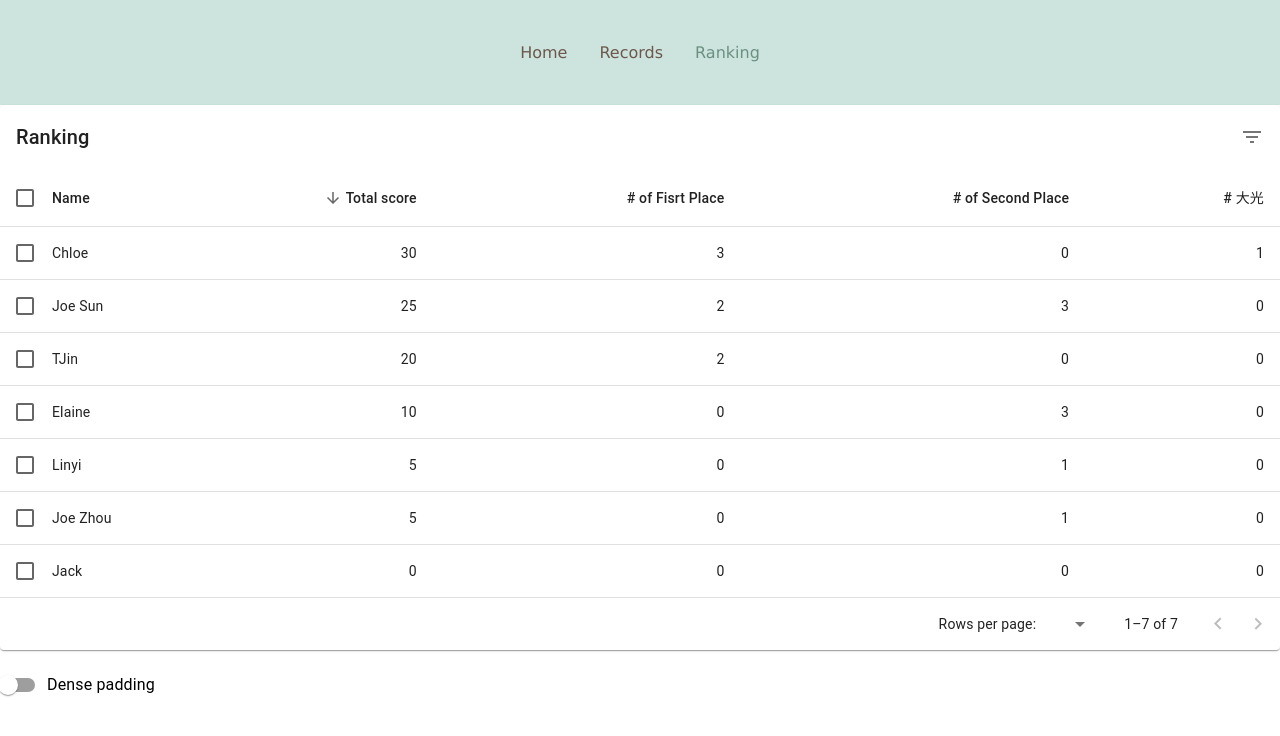
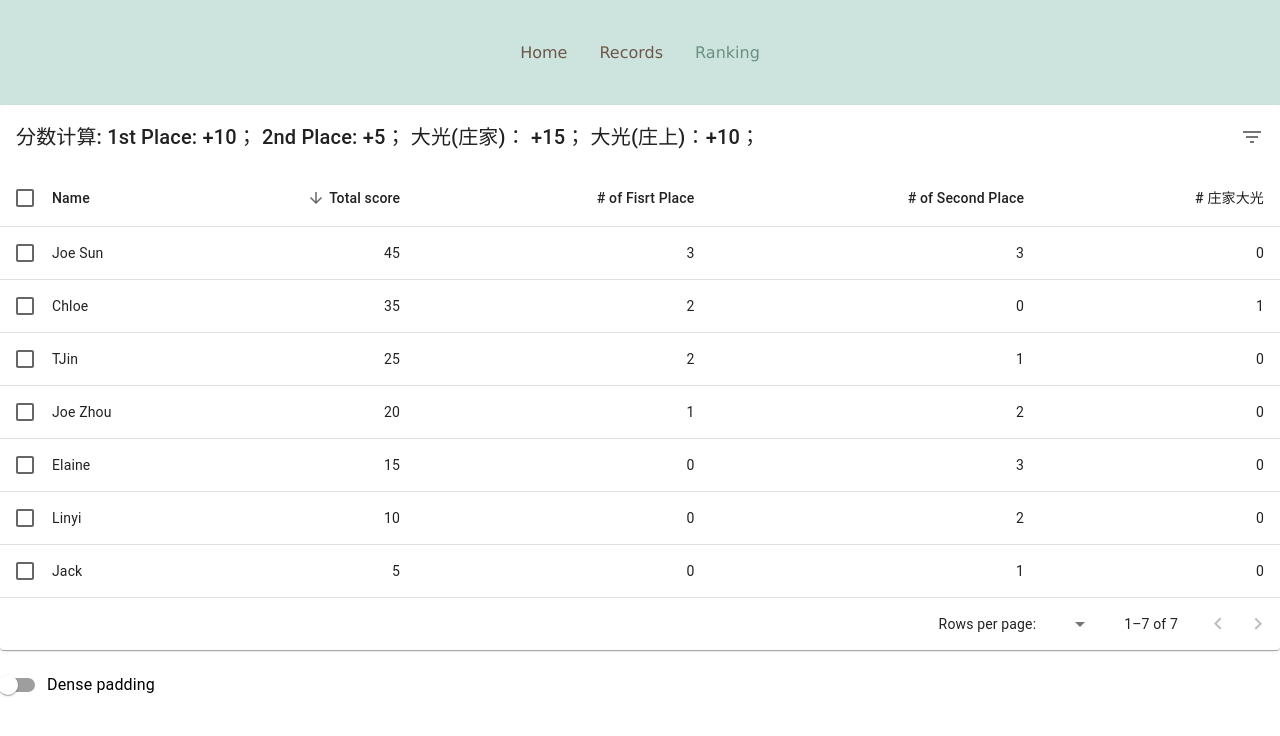
Before and after one commit to ElaineLovesAvocado/LevelUp, a React (Create React App) app: page /profile in a window 1280 px wide. Shown: the top 736 px of the page. Built offline with nearby package versions, Linux system fonts and the light colour scheme.

Commit message:
Update new records

```diff
--- a/src/pages/profile.js
+++ b/src/pages/profile.js
@@ -34,13 +34,13 @@ function createData(id, name, totalScore, numFirst, numSecond, numSuper) {
 }
 
 const rows = [
-  createData(1, 'Jack', 0, 0, 0, 0),
-  createData(2, 'Linyi', 5, 0, 1, 0),
-  createData(3, 'Joe Zhou', 5, 0, 1, 0),
-  createData(4, 'Elaine', 10, 0, 3, 0),
-  createData(5, 'Joe Sun', 25, 2, 3,  0),
-  createData(6, 'Chloe', 30, 3, 0, 1),
-  createData(7, 'TJin', 20, 2, 0, 0),
+  createData(1, 'Jack', 5, 0, 1, 0),
+  createData(2, 'Linyi', 10, 0, 2, 0),
+  createData(3, 'Joe Zhou', 20, 1, 2, 0),
+  createData(4, 'Elaine', 15, 0, 3, 0),
+  createData(5, 'Joe Sun', 45, 3, 3,  0),
+  createData(6, 'Chloe', 35, 2, 0, 1),
+  createData(7, 'TJin', 25, 2, 1, 0),
 ];
 
 function descendingComparator(a, b, orderBy) {
@@ -104,7 +104,7 @@ const headCells = [
     id: 'numSuper',
     numeric: true,
     disablePadding: false,
-    label: '# 大光',
+    label: '# 庄家大光',
   },
 ];
 
@@ -194,7 +194,11 @@ function EnhancedTableToolbar(props) {
           id="tableTitle"
           component="div"
         >
-          Ranking
+          分数计算:
+          1st Place: +10；
+          2nd Place: +5；
+          大光(庄家)： +15；
+          大光(庄上)：+10；
         </Typography>
       )}
 
--- a/src/pages/records.js
+++ b/src/pages/records.js
@@ -34,6 +34,8 @@ const rows = [
     createData('2023-12-15',	'Q',	'J',	'2 (2nd Round)🌟',	'J',	'K',	'A',	'Q',			'Joe Sun',	'Elaine'),
     createData('2023-12-22',	'7',	'3 (2nd round)🌟',	'K',	'A',	'K',	'A',	'A',	'TJ',	'Joe Zhou, Elaine, Linyi'),
     createData('2023-12-22',	'10',	'J',	'3(2nd round) 🌟',	'Q',	'9',	'A',	'Q',	'Joe Sun',	'Elaine' ),
+    createData('2023-12-27', 'K',	'J',	'8', '3(2nd round)🌟',	'5',	'10',	'J','Joe Z','Jack'),
+    createData('2023-12-27', '9',	'10',	'A 🌟', '10',	'9',	'8',	'10', 'Joe S', 'TJ, Joe Z, Linyi')
   ];
 
 const Records = () => {
```
